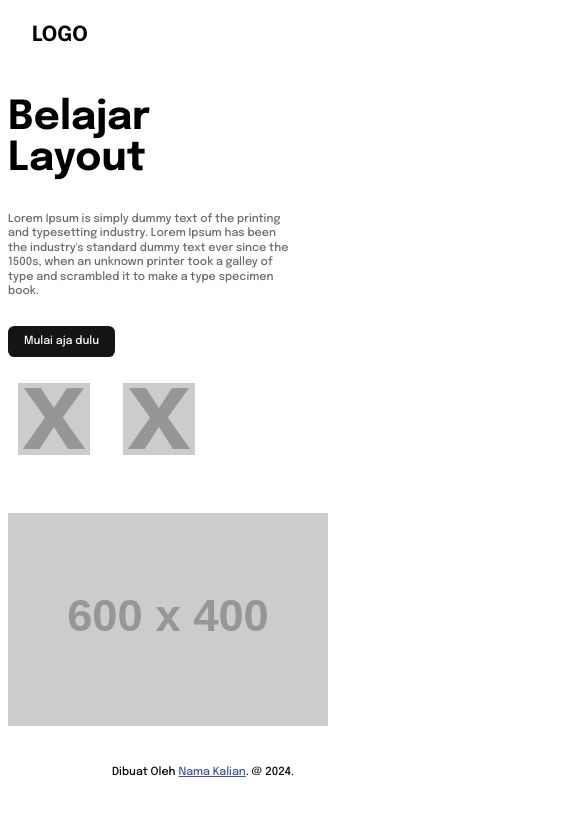
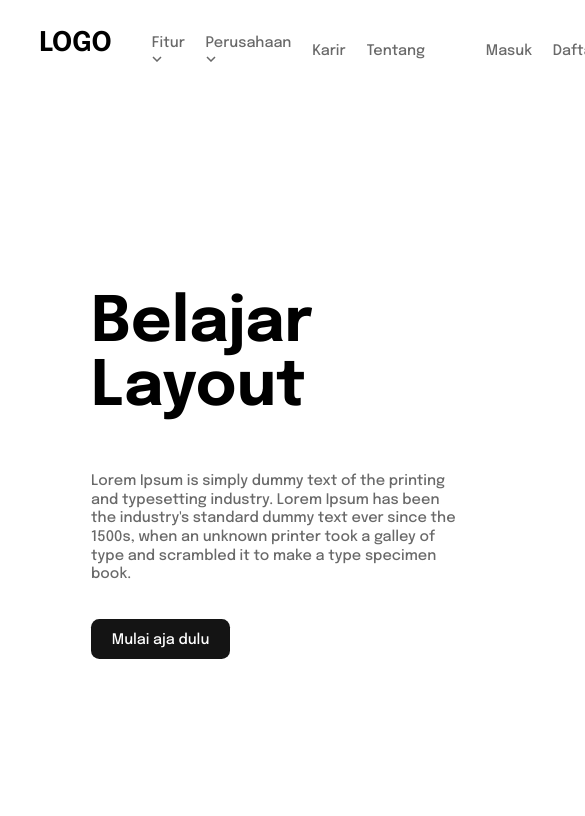
Before and after one commit to vousmeevoyez/simple-flex-grid-example, a plain HTML site: page index.html in a window 390 px wide. Shown: the top 816 px of the page, 585 px wide, since content can reach past the window. Drawn offline with Linux system fonts and the light colour scheme; placeholder pictures from the web are drawn by us.

Commit message:
initial commit

```diff
--- a/index.html
+++ b/index.html
@@ -72,27 +72,7 @@
 
         </p>
         <button>Mulai aja dulu</button>
-        <div class="clients-logos">
-          <img src="https://placehold.co/5x5" />
-          <img src="https://placehold.co/5x5" />
-        </div>
-      </section>
-      <section id="img-side">
-        <img
-          class="desktop-img"
-          src="https://placehold.co/600x400"
-        />
-        <img
-          class="mobile-img"
-          src="https://placehold.co/600x400"
-        />
       </section>
     </main>
-    <div class="attribution">
-      Dibuat Oleh
-      <a href="https://github.com/vousmeevoyez" target="_blank"
-        >Nama Kalian</a
-      >. @ 2024</a>.
-    </div>
   </body>
 </html>
--- a/style.css
+++ b/style.css
@@ -87,91 +87,3 @@ main button {
 #text-side {
   margin-top: 3rem;
 }
-/* Hero Image */
-#img-side img {
-  width: 20rem;
-}
-
-.attribution {
-  font-size: 0.7rem;
-  text-align: center;
-  margin-top: 5.5rem;
-}
-
-.attribution a {
-  color: hsl(228, 45%, 44%);
-  font-size: 0.7rem;
-}
-
-/* Responsive */
-@media (min-width: 300px) and (max-width: 480px) {
-  * {
-    font-size: 1rem;
-  }
-
-  body {
-    height: 100vh;
-    width: 100vw;
-    overflow-y: hidden;
-    overflow-x: hidden;
-  }
-
-  nav {
-    margin: 0 1.5rem 0 1.5rem;
-  }
-
-  nav ul {
-    display: none;
-  }
-
-  main {
-    display: grid;
-    grid-template-columns: 100%;
-    margin: -3rem auto 0 auto;
-  }
-
-  /* Clients logos */
-  .clients-logos {
-    margin-top: 2rem;
-  }
-
-  .clients-logos img {
-  width: 30rem;
-}
-
-.clients-logos {
-  margin-top: 1rem;
-  display: flex;
-}
-
-
-  /* Images */
-  .desktop-img {
-    display: none;
-  }
-  .mobile-img {
-    display: block;
-    margin-top: 3rem;
-  }
-
-  .cta-btns,
-  .menu-items {
-    display: none;
-  }
-
-  main h1 {
-    font-size: 2.5rem;
-  }
-
-  /* Client Logos */
-  .clients-logos img {
-    width: 4.5rem;
-    margin-right: 0.8rem;
-  }
-
-  .attribution {
-    width: 13rem;
-    margin: 10rem auto 0 auto;
-    text-align: center;
-  }
-}
```
